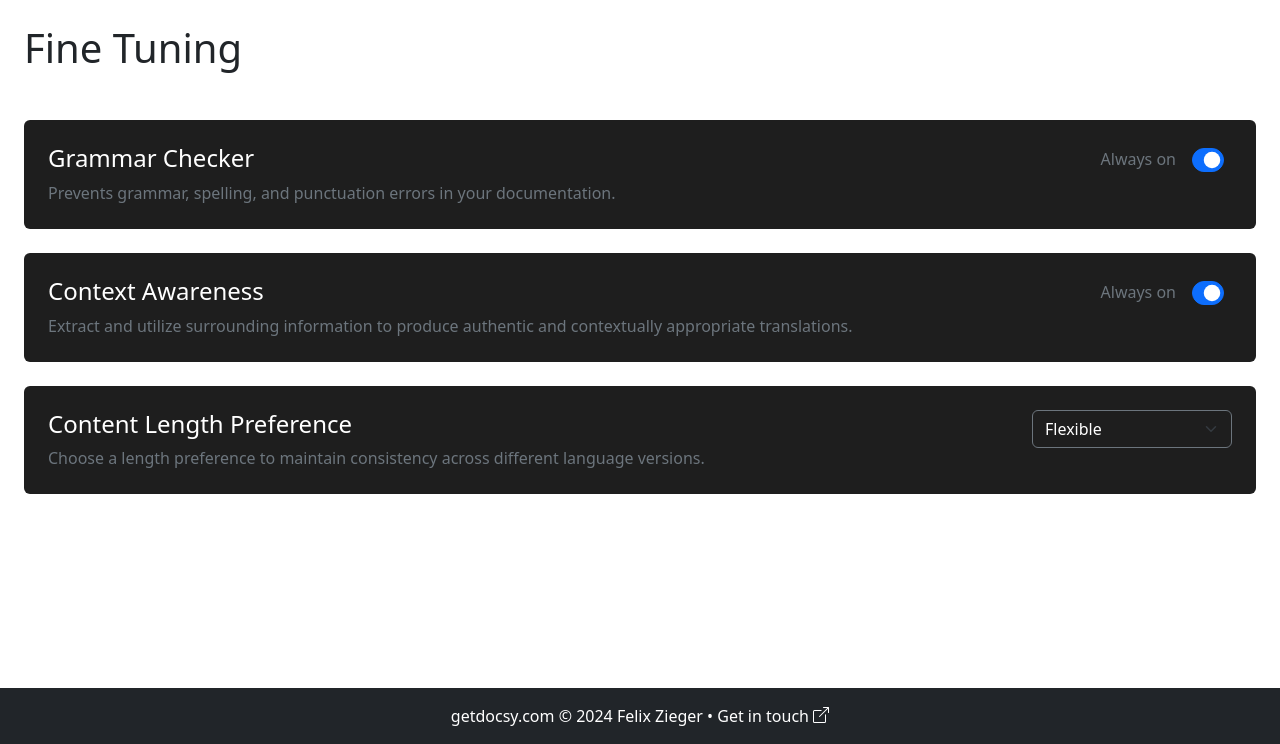
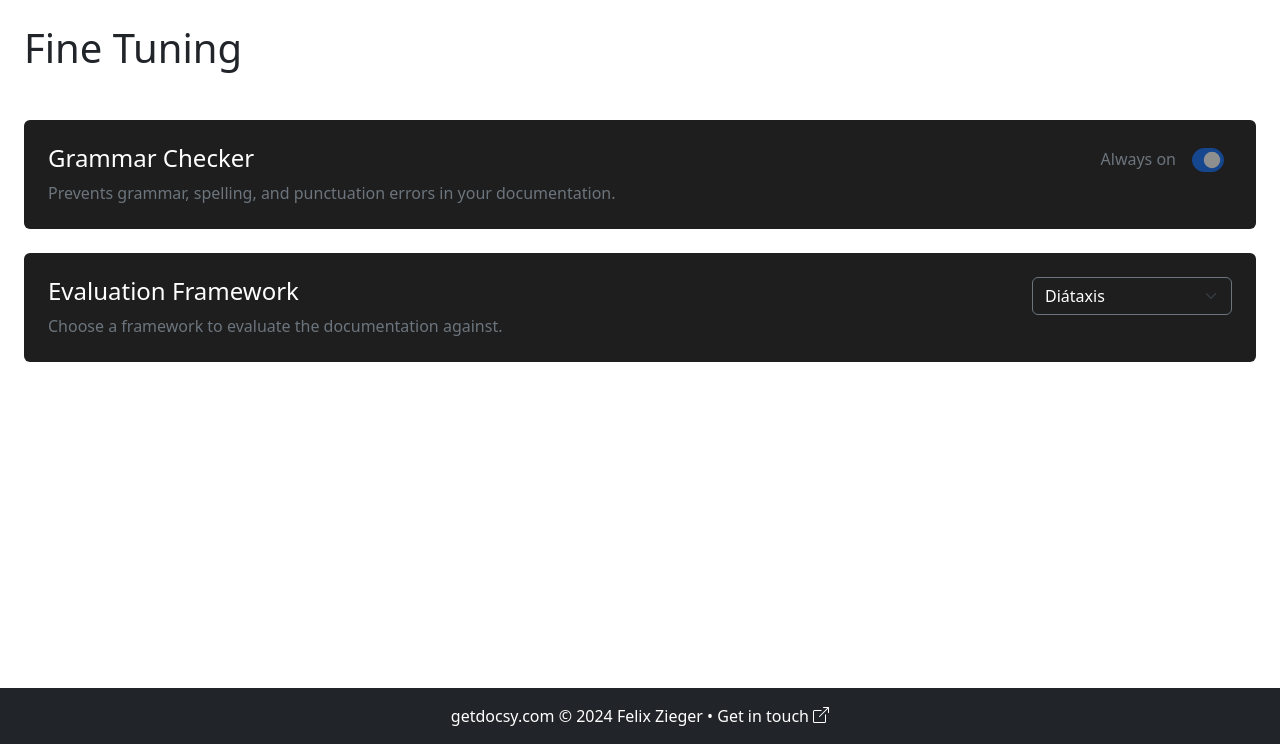
Before and after one commit to getdocsy/docsy, a Django app: template backend/src/app/templates/fine_tuning.html in a window 1280 px wide. Shown: the part 56-800 px from the top of the page. Run offline with Django 5.2, Linux system fonts and the light colour scheme; the template is opened without the code that fills it, so the values that code supplies are empty.

Commit message:
useful finetuning

```diff
--- a/backend/src/app/templates/fine_tuning.html
+++ b/backend/src/app/templates/fine_tuning.html
@@ -16,25 +16,7 @@
                     <div class="d-flex align-items-center">
                         <span class="me-3 text-secondary">Always on</span>
                         <div class="form-check form-switch">
-                            <input class="form-check-input" type="checkbox" role="switch" id="grammarChecker" checked>
-                        </div>
-                    </div>
-                </div>
-            </div>
-        </div>
-
-        <!-- Context Awareness -->
-        <div class="card bg-dark text-white border-0">
-            <div class="card-body p-4">
-                <div class="d-flex justify-content-between align-items-start">
-                    <div>
-                        <h2 class="h4 mb-2">Context Awareness</h2>
-                        <p class="text-secondary mb-0">Extract and utilize surrounding information to produce authentic and contextually appropriate translations.</p>
-                    </div>
-                    <div class="d-flex align-items-center">
-                        <span class="me-3 text-secondary">Always on</span>
-                        <div class="form-check form-switch">
-                            <input class="form-check-input" type="checkbox" role="switch" id="contextAwareness" checked>
+                            <input class="form-check-input" type="checkbox" role="switch" id="grammarChecker" checked disabled>
                         </div>
                     </div>
                 </div>
@@ -46,15 +28,13 @@
             <div class="card-body p-4">
                 <div class="d-flex justify-content-between align-items-start">
                     <div>
-                        <h2 class="h4 mb-2">Content Length Preference</h2>
-                        <p class="text-secondary mb-0">Choose a length preference to maintain consistency across different language versions.</p>
+                        <h2 class="h4 mb-2">Evaluation Framework</h2>
+                        <p class="text-secondary mb-0">Choose a framework to evaluate the documentation against.</p>
                     </div>
                     <div>
                         <select class="form-select bg-dark text-white border-secondary" style="width: 200px;">
-                            <option selected>Flexible</option>
-                            <option>Match original length</option>
-                            <option>Allow for expansion</option>
-                            <option>Prioritize conciseness</option>
+                            <option selected>Diátaxis</option>
+                            <option>DITA</option>
                         </select>
                     </div>
                 </div>
```
